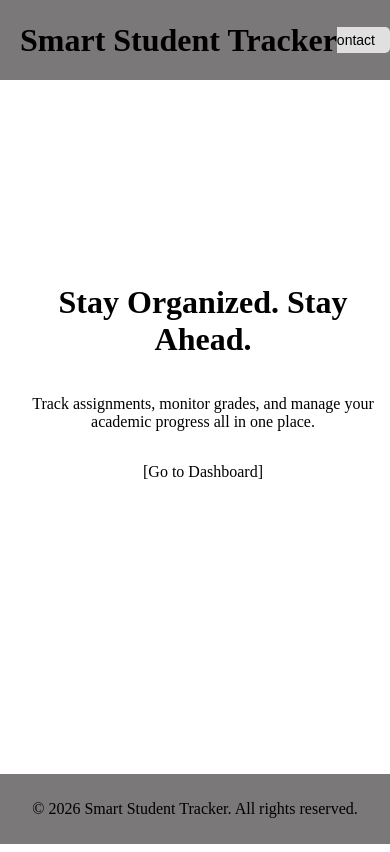
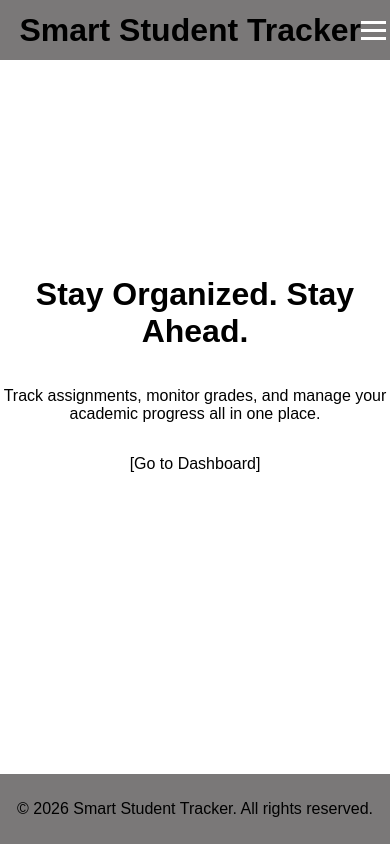
Before and after one commit to Navya-git-account/smart-student-tracker-react-app, a React (Vite) app: page / in a window 390 px wide. Built offline with nearby package versions, Linux system fonts and the light colour scheme.

Commit message:
responsive design code added

```diff
--- a/src/App.css
+++ b/src/App.css
@@ -1,10 +1,11 @@
 body, html {
-  margin: 10;
-  padding: 10;
-  width: 100vw;  /* 100% of the viewport width */
-  height: 100vh; /* 100% of the viewport height */
-  overflow: hidden; /* prevents scrolling */
-
+  margin: 0;
+  padding: 0;
+  width: 100%;
+  height: 100%;
+  overflow-x: hidden;
+  overflow-y: auto;
+  font-family: Arial, sans-serif;
 }
 /* Parent container → left & right layout */
 .dashboard-page {
@@ -76,19 +77,6 @@ body, html {
   border-top: 1px solid #ccc;
 }
 
-/* Optional: style scrollbars (modern browsers) */
-.course-list-container::-webkit-scrollbar {
-  width: 6px;
-}
-
-.course-list-container::-webkit-scrollbar-thumb {
-  background-color: #888;
-  border-radius: 3px;
-}
-
-.course-list-container::-webkit-scrollbar-thumb:hover {
-  background: #555;
-}
 .gpa-block {
 
   background-color: #f4f4f9;
@@ -115,14 +103,15 @@ body, html {
 /* Header */
 .header {
   position: fixed;
-  top: 0;          /* Stick to top */
+  top: 0;
   left: 0;
-  height: 80px;
-  width: 100%;     /* Full width */
+  height: clamp(60px, 8vw, 80px); /* fluid height */
+  width: 100%;
   background-color: #7a7878;
-  padding: 0 20px;
   display: flex;
   align-items: center;
+  padding: 0 clamp(10px, 5vw, 20px);
+  z-index: 1000;
 }
 
 /* Nav buttons with space between them */
@@ -131,31 +120,36 @@ body, html {
 .nav-header {
   flex: 1;
   display: flex;
-  justify-content: flex-end; /* align buttons to the left */
-  align-items: center;         /* vertical center */
-  gap: 10px;                   /* space between buttons */
-  padding: 10px 20px;          /* add horizontal padding so buttons don't touch edge */
-  width: 80%;                 /* full width */
-  box-sizing: border-box;      /* include padding in width */
-  overflow-x: auto;            /* allow horizontal scroll if buttons exceed width */
+  justify-content: space-evenly;
+  gap: clamp(5px, 2vw, 10px);
+  overflow-x: auto;
 }
 
-/* Buttons inside header */
 .nav-header button {
-  flex: 0 0 auto;              /* prevent buttons from shrinking */
-  padding: 5px 15px;
+  flex: 0 0 auto;
+  padding: clamp(5px, 1vw, 5px) clamp(5px, 1vw, 5px);
   cursor: pointer;
   border: none;
+  border-radius: 5px;
+  font-size: clamp(12px, 1vw, 16px);
+  white-space: nowrap;
   background-color: #e0e0e0;
-  border-radius: 5px;
   transition: background 0.3s;
-  white-space: nowrap;          /* prevent text from wrapping */
-  font-size: 14px;
 }
-
-/* Optional: hover effect */
 .nav-header button:hover {
   background-color: #d0d0d0;
+}
+/* Hamburger Menu for Mobile */
+.hamburger {
+  display: none;
+  flex-direction: column;
+  gap: 5px;
+  cursor: pointer;
+}
+.hamburger div {
+  width: 25px;
+  height: 3px;
+  background-color: #fff;
 }
 
 .about-page {
@@ -183,3 +177,66 @@ body, html {
     text-align: center;
     padding: 10px 0;
 }
+/* ========= Responsive Layout ========= */
+
+/* Mobile-first (default stacking) */
+@media (max-width: 767px) {
+  .dashboard-page {
+    flex-direction: column;
+    padding: 10px;
+    gap: 15px;
+    height: auto; /* allow scrolling */
+  }
+
+  .assignmentform,
+  .courseform,
+  .gpa-block {
+    width: 90%;
+    margin: 10px auto;
+    padding: 20px;
+  }
+
+  .gpa-block {
+    margin-bottom: 20px;
+  }
+  .nav-header {
+    display: none; /* hide nav buttons by default */
+    flex-direction: column;
+    background-color: #7a7878;
+    position: absolute;
+    top: 100%;
+    right: 0;
+    width: 200px;
+    padding: 10px;
+    border-radius: 0 0 10px 10px;
+  }
+
+  .nav-header.active {
+    display: flex; /* show menu when hamburger clicked */
+  }
+
+  .hamburger {
+    display: flex; /* show hamburger icon */
+  }
+}
+
+/* Tablet (768px – 1023px) */
+@media (min-width: 768px) and (max-width: 1023px) {
+  .dashboard-page {
+    flex-direction: column;
+    padding: 20px;
+    gap: 25px;
+  }
+
+  .assignmentform,
+  .courseform,
+  .gpa-block {
+    width: 80%;
+    margin: 15px auto;
+    padding: 30px;
+  }
+
+  .gpa-block {
+    width: 250px;
+  }
+}
--- a/src/components/Header.jsx
+++ b/src/components/Header.jsx
@@ -1,11 +1,26 @@
-import React from "react";
+import React, { useState } from "react";
 
 
 function Header({ setActivePage }) {
+  const [showMobileMenu, setShowMobileMenu] = useState(false);
+
+  const handleNavClick = (page) => {
+    setActivePage(page);
+    setShowMobileMenu(false);
+  };
   return (
     <header className="header">
-      <h1>Smart Student Tracker</h1>
-      <nav className="nav-header">
+      <h1 className="logo">Smart Student Tracker</h1>
+      <div
+        className="hamburger"
+        onClick={() => setShowMobileMenu(!showMobileMenu)}
+      >
+        <div></div>
+        <div></div>
+        <div></div>
+      </div>
+
+      <nav className={ `nav-header ${showMobileMenu ? "active" : ""}`}>
         <button onClick={() => setActivePage("home")}>Home</button>
         <button onClick={() => setActivePage("dashboard")}>Dashboard</button>
         <button onClick={() => setActivePage("about")}>About</button>
```
